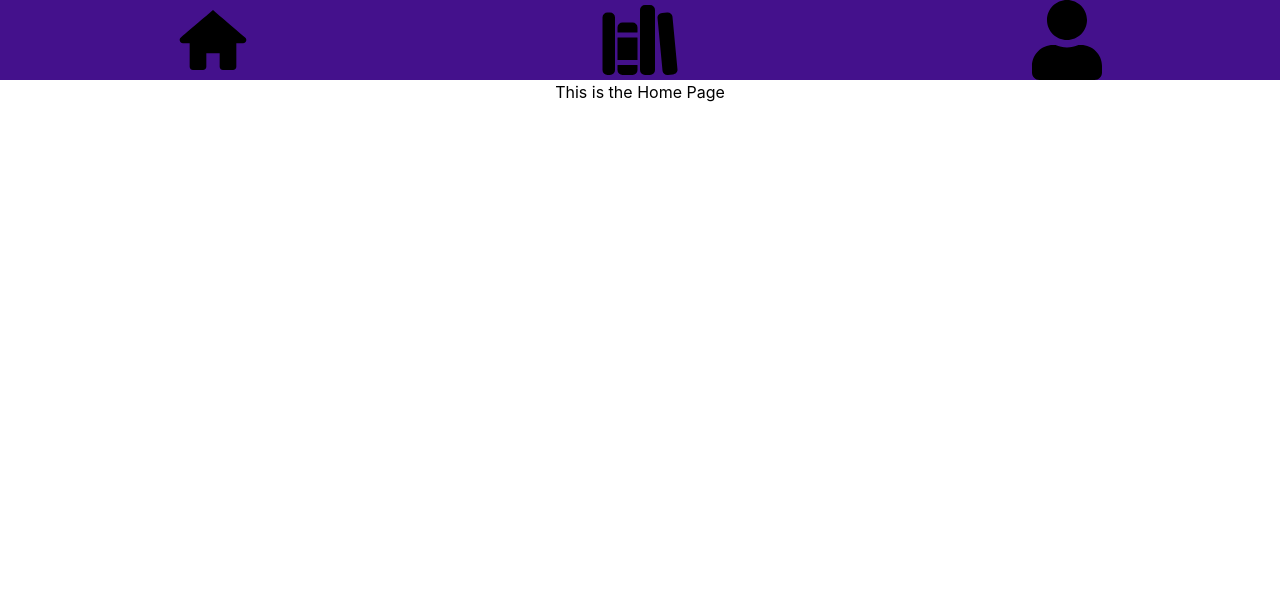
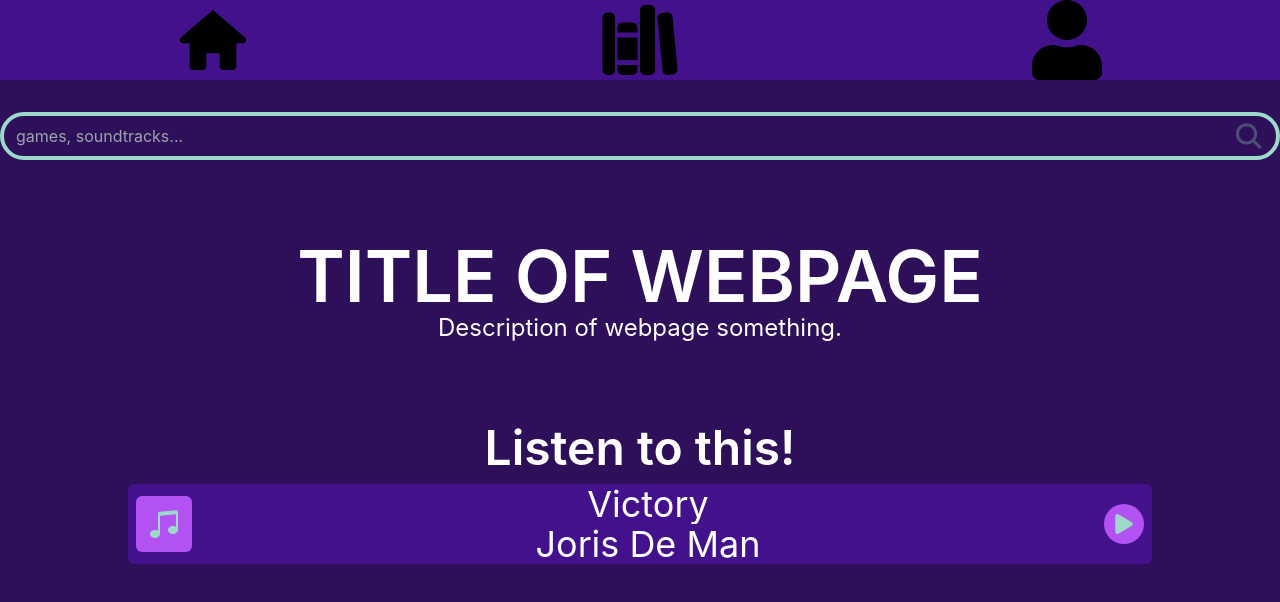
Before and after one commit to seasharpu/gamemoviedbfrontend, a React (Create React App) app: page / in a window 1280 px wide. Shown: the top 602 px of the page. Built offline with nearby package versions, Linux system fonts and the light colour scheme; the HTML template or start-up script is replaced by a standard one.

Commit message:
home page components added

```diff
--- a/src/pages/home.tsx
+++ b/src/pages/home.tsx
@@ -1,5 +1,22 @@
+import { Searchbar } from "../components/molecules/Searchbar";
+import Title from "../components/atoms/Title";
+import { BodyText } from "../components/atoms/BodyText";
+import { Song } from "../components/molecules/Song";
+
 export default function Home() {
+
+
   return (
-    <p>This is the Home Page</p>
+    <div className="bg-dark-purple h-screen w-full flex flex-col items-center">
+      <Searchbar placeholder="games, soundtracks..." styling="w-4/5 mt-8" type=""></Searchbar>
+      <div className="w-4/5 mt-20">
+        <Title text="TITLE OF WEBPAGE" text_color="white" styling="" size="h2"></Title>
+        <BodyText text="Description of webpage something." text_color="white" styling="" size="medium"></BodyText>
+      </div>
+      <div className="w-4/5 mt-20">
+        <Title text="Listen to this!" text_color="white" styling="mb-3" size="h4"></Title>
+        <Song title="Victory" composer="Joris De Man" thumbnail={undefined}></Song>
+      </div>
+    </div>
   );
 }
```
